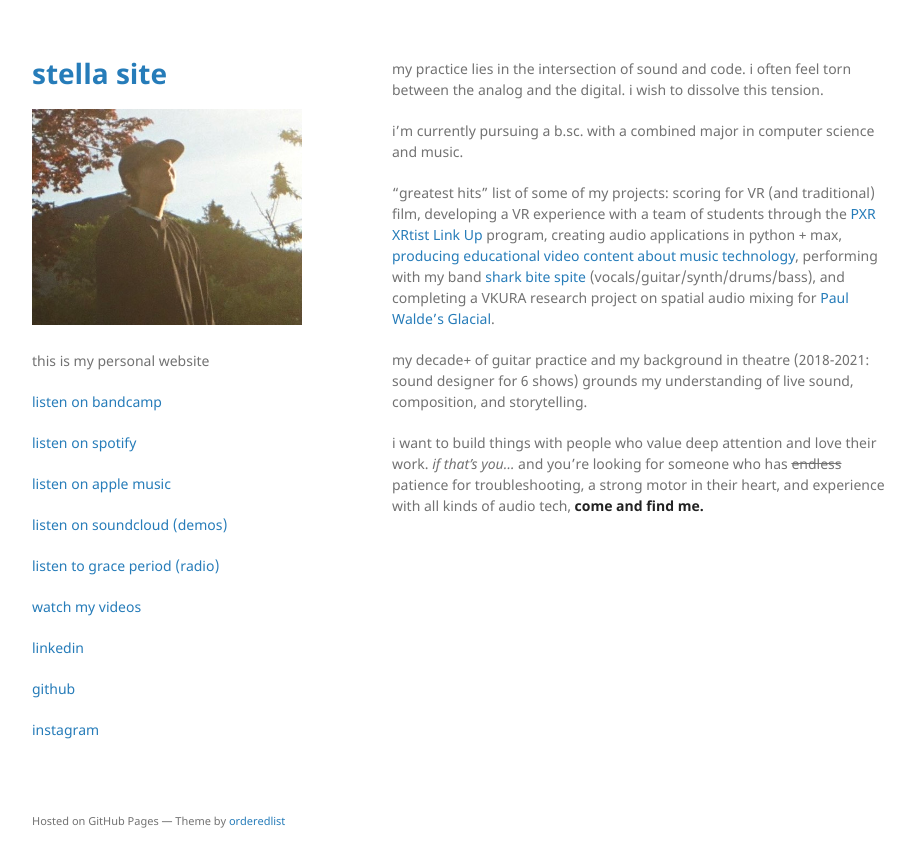
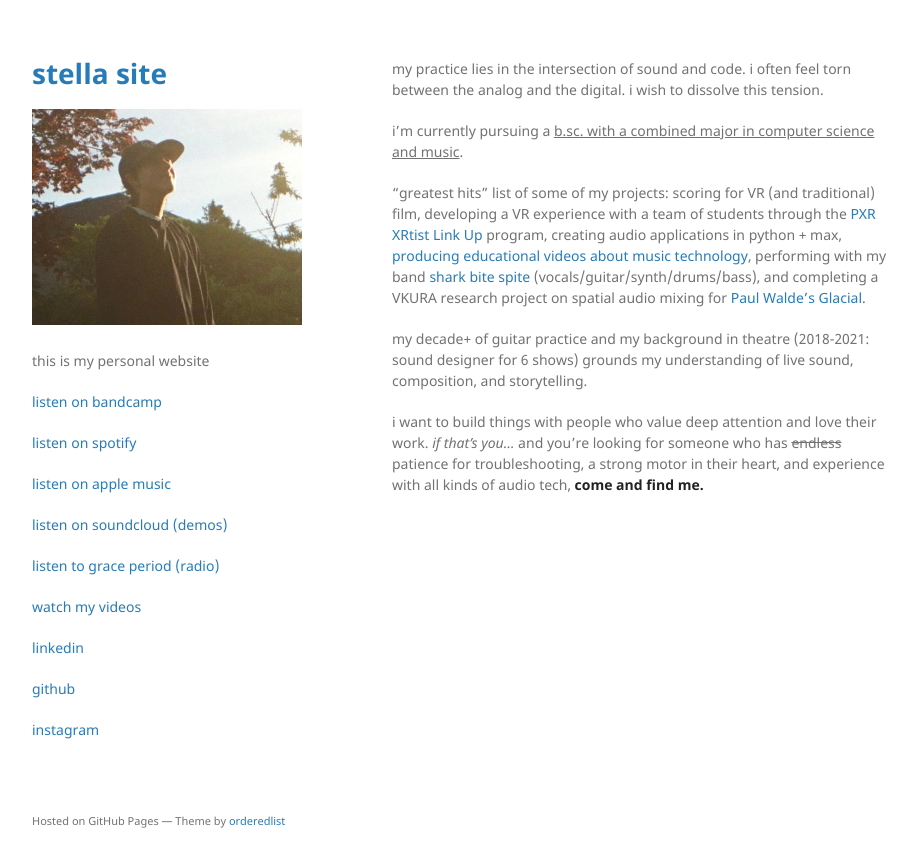
Before and after one commit to stelladrinkwater/stelladrinkwater.github.io, a Jekyll site: the page built from index.md, in a window 1280 px wide. Shown: the top 867 px of the page, without its empty margins (178-1095 px from the left). Built offline with Jekyll 4.4.1, drawn with Linux system fonts in a browser that asks for light colours.

Commit message:
Update index.md

```diff
--- a/index.md
+++ b/index.md
@@ -3,9 +3,9 @@ layout: default
 ---
 my practice lies in the intersection of sound and code. i often feel torn between the analog and the digital. i wish to dissolve this tension.
 
-i'm currently pursuing a b.sc. with a combined major in computer science and music.
+i'm currently pursuing a <ins>b.sc. with a combined major in computer science and music</ins>.
 
-"greatest hits" list of some of my projects: scoring for VR (and traditional) film, developing a VR experience with a team of students through the [PXR XRtist Link Up](https://performanceandxr.com/initiatives/xrtist-link-up/) program, creating audio applications in python + max, [producing educational video content about music technology](https://youtu.be/va4UkxFtGmY), performing with my band [shark bite spite](https://sharkbitespite.carrd.co) (vocals/guitar/synth/drums/bass), and completing a VKURA research project on spatial audio mixing for [Paul Walde's Glacial](https://paulwalde.bandcamp.com/album/glacial?from=search&search_item_id=3876905523&search_item_type=a&search_match_part=?&search_page_id=3878063983&search_page_no=1&search_rank=1&search_sig=98c3993dd7d917ddb6fddd1c5b0318df).
+"greatest hits" list of some of my projects: scoring for VR (and traditional) film, developing a VR experience with a team of students through the [PXR XRtist Link Up](https://performanceandxr.com/initiatives/xrtist-link-up/) program, creating audio applications in python + max, [producing educational videos about music technology](https://youtu.be/va4UkxFtGmY), performing with my band [shark bite spite](https://sharkbitespite.carrd.co) (vocals/guitar/synth/drums/bass), and completing a VKURA research project on spatial audio mixing for [Paul Walde's Glacial](https://paulwalde.bandcamp.com/album/glacial?from=search&search_item_id=3876905523&search_item_type=a&search_match_part=?&search_page_id=3878063983&search_page_no=1&search_rank=1&search_sig=98c3993dd7d917ddb6fddd1c5b0318df).
 
 my decade+ of guitar practice and my background in theatre (2018-2021: sound designer for 6 shows) grounds my understanding of live sound, composition, and storytelling.
 
```
